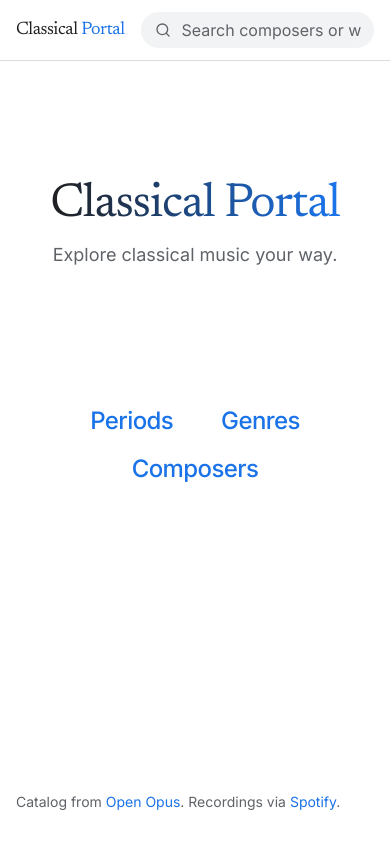
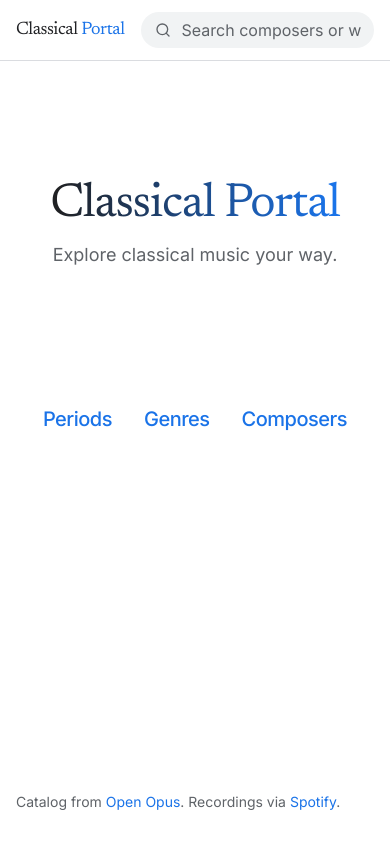
Before and after one commit to TheKaoser/classical-portal, a Next.js app: page / in a window 390 px wide. Built offline with nearby package versions, Linux system fonts and the light colour scheme.

Commit message:
Keep homepage browse links on one row on mobile
Tighten type scale and gaps so Periods, Genres, and Composers
stay in a single horizontal row at narrow viewports.

Co-authored-by: Rodrigo Alonso <TheKaoser@users.noreply.github.com>

```diff
--- a/app/page.tsx
+++ b/app/page.tsx
@@ -19,14 +19,14 @@ export default function HomePage() {
       </section>
 
       <nav
-        className="flex flex-wrap items-center justify-center gap-x-12 gap-y-4 sm:gap-x-16 md:gap-x-20"
+        className="flex flex-nowrap items-center justify-center gap-8 sm:gap-14 md:gap-20"
         aria-label="Browse catalog"
       >
         {ENTRIES.map(({ href, title }) => (
           <Link
             key={href}
             href={href}
-            className="text-2xl font-medium tracking-tight text-primary outline-none transition-colors hover:text-primary-hover focus-visible:rounded-sm focus-visible:ring-2 focus-visible:ring-ring focus-visible:ring-offset-2 sm:text-3xl"
+            className="shrink-0 text-xl font-medium tracking-tight text-primary outline-none transition-colors hover:text-primary-hover focus-visible:rounded-sm focus-visible:ring-2 focus-visible:ring-ring focus-visible:ring-offset-2 sm:text-2xl md:text-3xl"
           >
             {title}
           </Link>
```
